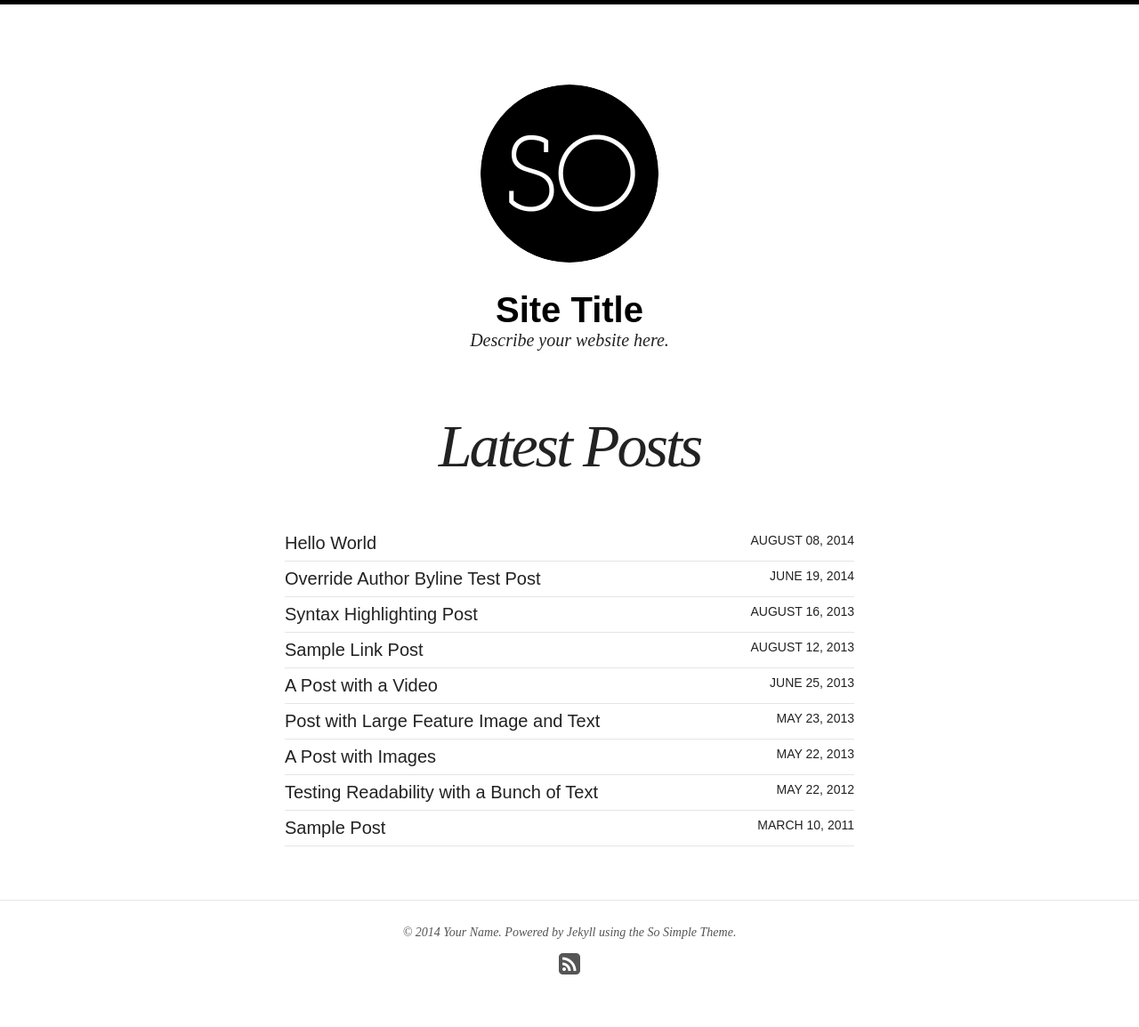
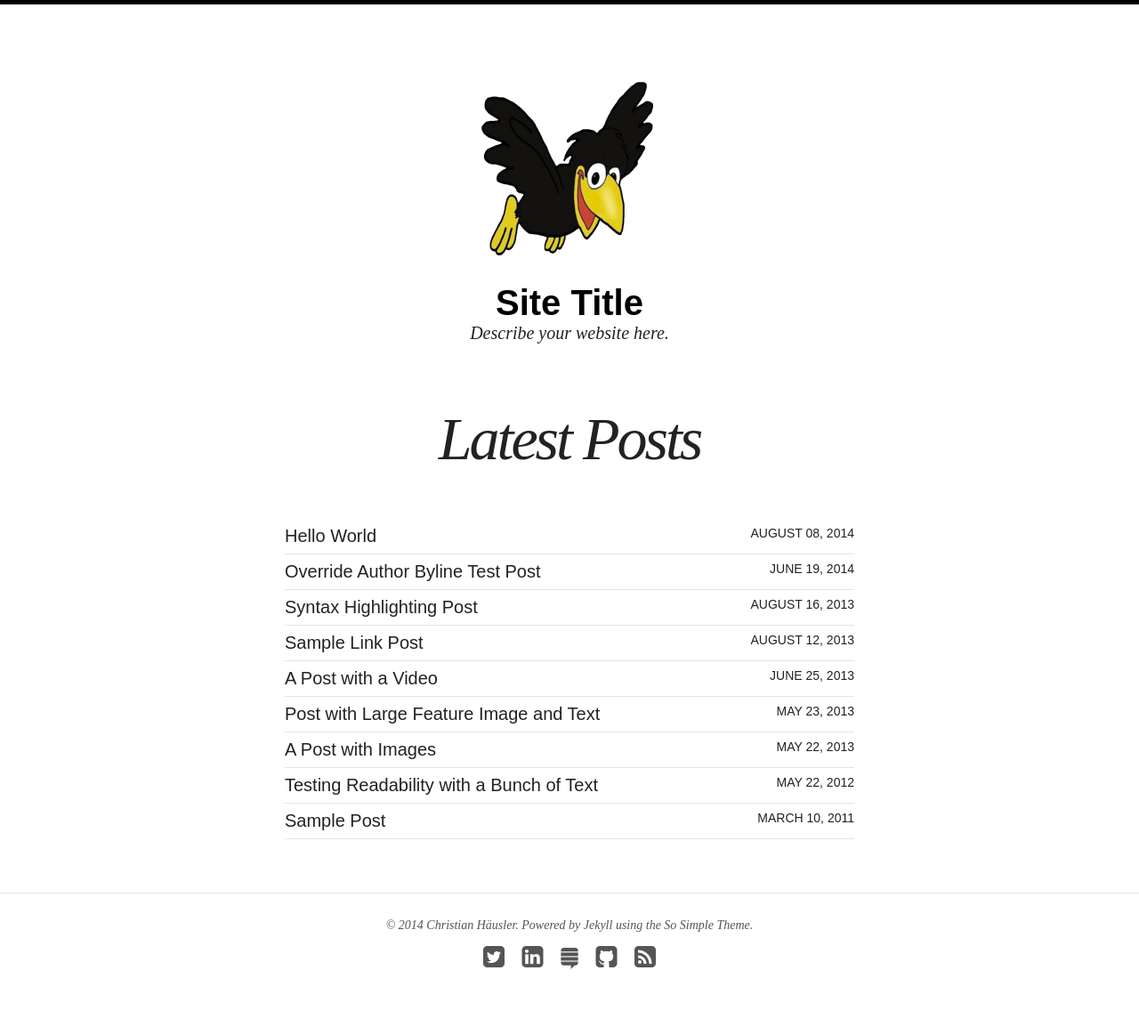
Before and after one commit to corvus-ch/corvus-ch.github.io, a Jekyll site: the page built from index.html, in a window 1280 px wide. Shown: the whole page at 89% size. Built offline with Jekyll 4.4.1, drawn with Linux system fonts in a browser that asks for light colours; nearby versions of some CDN libraries.

Commit message:
Personalize

```diff
--- a/_config.yml
+++ b/_config.yml
@@ -32,15 +32,14 @@ exclude: ["lib", "config.rb", "Capfile", "config", "log", "Rakefile", "Rakefile.
 
 # Site owner
 owner:
-  name: Your Name
-  avatar: bio-photo.jpg
-  email: you@email.com
-  disqus-shortname:
-  twitter:
-  facebook:
-  github:
-  stackexchange:
-  linkedin:
+  name: Christian Häusler
+  avatar: christian.jpg
+  email: haeusler.christian@mac.com
+  disqus-shortname: corvus-ch
+  twitter: corvus_ch
+  github: corvus-ch
+  stackexchange: http://stackexchange.com/users/949088/corvus
+  linkedin: christianhaeusler
   instagram:
   flickr:
   tumblr:
--- a/_sass/page.scss
+++ b/_sass/page.scss
@@ -122,17 +122,13 @@ body {
 	    -moz-animation-delay: .05s;
 	    -o-animation-delay: .05s;
 	    animation-delay: .05s;
-	    border: 4px solid $white;
-	    @include rounded(100px);
 		@media #{$medium} {
 			width: 150px;
 			height: 150px;
-			@include rounded(150px);
 		}
 		@media #{$large} {
 			width: 200px;
 			height: 200px;
-			@include rounded(200px);
 		}
 	}
 }
```
Also changed, not shown: images/christian.jpg (added), images/site-logo.png.
